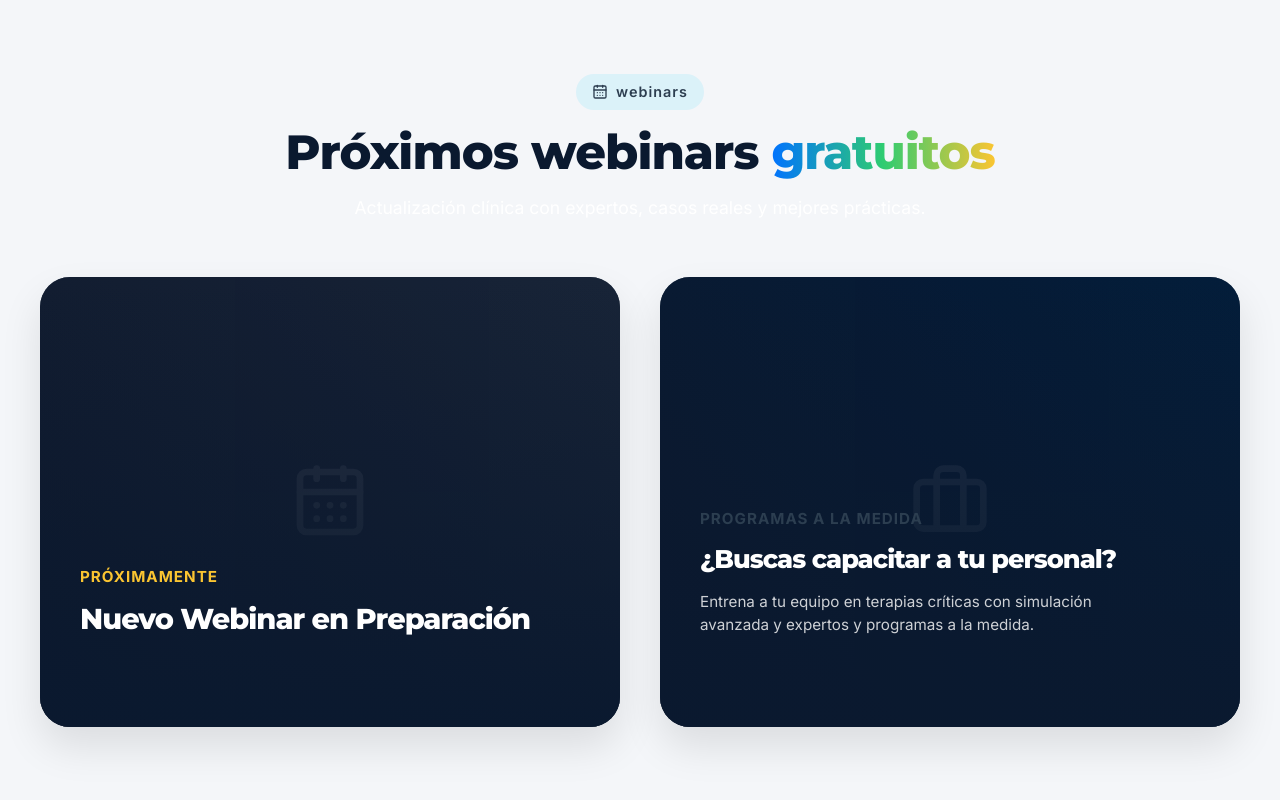
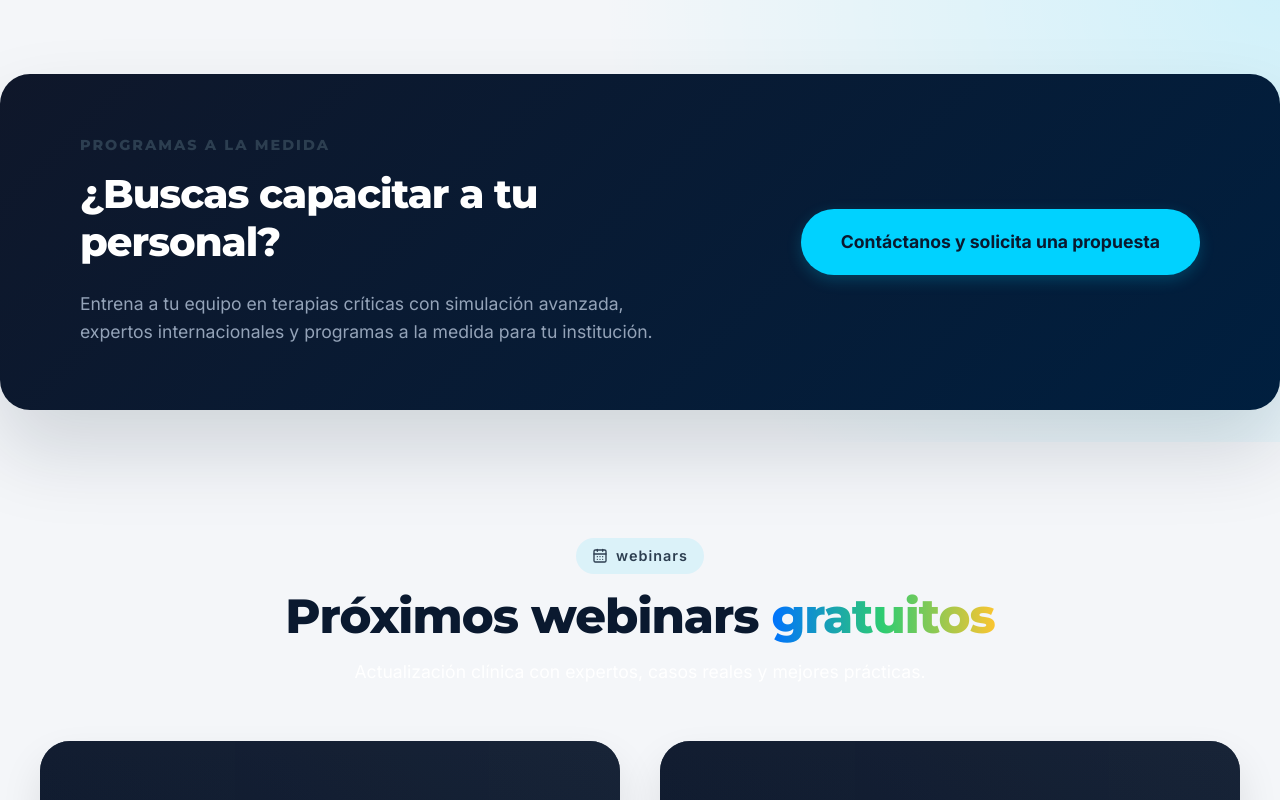
Before and after one commit to REACHSLEGENDA/HCE-WEB, a React (Vite) app: page / in a window 1280 px wide. Shown: the part 6380-7180 px from the top of the page. Built offline with nearby package versions, Linux system fonts and the light colour scheme.

Commit message:
Fix UI bugs, responsive styling in components, update Navbar and Inscripciones wording

```diff
--- a/src/components/Campus.css
+++ b/src/components/Campus.css
@@ -213,12 +213,14 @@
 @media (max-width: 768px) {
   .campus-title-main { font-size: 2.8rem; }
   .m-secondary, .m-tertiary { display: none; }
-  .m-main { width: 100%; left: 0; transform: none; }
+  .m-main { width: 100%; left: 0; top: 0; position: relative; transform: none; height: auto; aspect-ratio: 16/9; }
+  .mockup-stack { height: auto; min-height: 200px; margin-top: 2rem; }
 }
 
 @media (max-width: 480px) {
   .campus-title-main { font-size: 2rem; }
   .campus-features-list { grid-template-columns: 1fr; }
-  .mockup-stack { height: 300px; }
   .campus-futuristic-section { padding: 6rem 0; }
+  .m-main { width: 100%; top: 0; }
+  .mockup-stack { height: auto; }
 }
--- a/src/components/Navbar.css
+++ b/src/components/Navbar.css
@@ -175,6 +175,26 @@
   width: 100%;
   max-width: 1400px;
   margin: auto;
+}
+
+.nav-logo-overlay {
+  display: flex;
+  justify-content: flex-start;
+  align-items: center;
+  margin-bottom: 30px;
+  padding-bottom: 30px;
+  grid-column: 1 / -1; /* Ocupar todo el ancho en computadora */
+  border-bottom: 1px solid rgba(0, 114, 255, 0.1);
+}
+
+.nav-logo-overlay img {
+  max-width: 200px;
+  height: auto;
+  transition: transform 0.3s ease;
+}
+
+.nav-logo-overlay img:hover {
+  transform: translateX(10px);
 }
 
 /* MENU SECTION */
@@ -356,6 +376,16 @@
       z-index: 2147483647 !important;
   }
 
+  .nav-logo-overlay {
+      margin-bottom: 15px;
+      border-bottom: 2px solid #f1f5f9;
+      padding-bottom: 20px;
+  }
+
+  .nav-logo-overlay img {
+      max-width: 150px;
+  }
+
   .nav-overlay.open .nav-grid {
       transform: translateX(0);
   }
--- a/src/components/Navbar.jsx
+++ b/src/components/Navbar.jsx
@@ -60,6 +60,13 @@ const Navbar = () => {
 
         <div className="nav-grid">
 
+          {/* Logo dentro del menú */}
+          <div className="nav-logo-overlay">
+            <Link to="/" onClick={() => toggleNav(false)}>
+              <img src="/assets/componentes/ghghg-scaled.png" alt="HCE Logo" />
+            </Link>
+          </div>
+
           {/* Nosotros */}
           <div className="menu-section">
             <h3>Nosotros</h3>
--- a/src/components/Webinars.css
+++ b/src/components/Webinars.css
@@ -138,3 +138,102 @@
   .webinar-card-title { font-size: 1.4rem; }
   .webinar-card-content { padding: 1.5rem; }
 }
+
+/* B2B Training Banner */
+.b2b-training-banner {
+  background: var(--bg-light);
+  padding: 6rem 0 2rem 0;
+  position: relative;
+}
+
+.b2b-banner-content {
+  background: linear-gradient(135deg, #0f172a, #001f3f);
+  border-radius: 30px;
+  padding: 4rem 5rem;
+  display: flex;
+  align-items: center;
+  justify-content: space-between;
+  gap: 4rem;
+  position: relative;
+  overflow: hidden;
+  box-shadow: 0 40px 80px rgba(10, 25, 47, 0.15);
+}
+
+.b2b-banner-bg {
+  position: absolute;
+  top: 0; right: 0; bottom: 0; left: 0;
+  pointer-events: none;
+  background-image: radial-gradient(circle at 100% 0%, rgba(0, 210, 255, 0.15) 0%, transparent 50%);
+}
+
+.b2b-text-area {
+  flex: 1;
+}
+
+.b2b-tag {
+  color: var(--cyan);
+  font-size: 0.9rem;
+  font-weight: 800;
+  letter-spacing: 2px;
+  margin-bottom: 1rem;
+}
+
+.b2b-title {
+  color: white;
+  font-size: 2.5rem;
+  font-weight: 800;
+  margin-bottom: 1.5rem;
+  line-height: 1.2;
+}
+
+.b2b-desc {
+  color: #94a3b8;
+  font-size: 1.1rem;
+  line-height: 1.6;
+  max-width: 600px;
+}
+
+.b2b-action-area {
+  flex-shrink: 0;
+}
+
+.btn-b2b-banner {
+  background: #00d2ff;
+  color: #0a192f;
+  padding: 1.2rem 2.5rem;
+  border-radius: 60px;
+  font-weight: 800;
+  font-size: 1.1rem;
+  display: inline-block;
+  transition: all 0.3s ease;
+  text-decoration: none;
+  box-shadow: 0 5px 15px rgba(0, 210, 255, 0.2);
+}
+
+.btn-b2b-banner:hover {
+  transform: translateY(-5px);
+  background: #fff;
+  box-shadow: 0 10px 30px rgba(0, 210, 255, 0.4);
+}
+
+@media (max-width: 900px) {
+  .b2b-banner-content {
+    flex-direction: column;
+    text-align: center;
+    padding: 3rem 2rem;
+    gap: 2rem;
+  }
+  .b2b-desc {
+    margin: 0 auto;
+  }
+}
+
+@media (max-width: 768px) {
+  .hide-mobile { display: none; }
+}
+
+@media (max-width: 480px) {
+  .b2b-title { font-size: 1.8rem; }
+  .b2b-training-banner { padding: 4rem 0 1rem 0; }
+  .btn-b2b-banner { font-size: 1rem; width: 100%; text-align: center; }
+}
--- a/src/components/Webinars.jsx
+++ b/src/components/Webinars.jsx
@@ -26,37 +26,29 @@ const WebinarCard = ({ delay }) => {
   );
 };
 
-const B2BTrainingCard = ({ delay }) => {
+const Webinars = () => {
   const { ref, inView } = useInView({ triggerOnce: true, threshold: 0.1 });
+  const { ref: b2bRef, inView: b2bInView } = useInView({ triggerOnce: true, threshold: 0.1 });
 
   return (
-    <div ref={ref} className={`webinar-immersive-card reveal ${inView ? 'active' : ''}`} style={{ transitionDelay: `${delay}s` }}>
-      <div className="webinar-card-bg" style={{ background: 'linear-gradient(45deg, #0f172a, #001f3f)' }}>
-        <Briefcase size={80} style={{ opacity: 0.1, color: 'white' }} />
-      </div>
-      <div className="webinar-card-overlay"></div>
+    <>
+      <section className="b2b-training-banner">
+        <div className="b2b-banner-bg"></div>
+        <div ref={b2bRef} className={`hce-container b2b-banner-content reveal ${b2bInView ? 'active' : ''}`}>
+          <div className="b2b-text-area">
+            <h4 className="b2b-tag">PROGRAMAS A LA MEDIDA</h4>
+            <h2 className="b2b-title">¿Buscas capacitar a tu personal?</h2>
+            <p className="b2b-desc">Entrena a tu equipo en terapias críticas con simulación avanzada, expertos internacionales y programas a la medida para tu institución.</p>
+          </div>
+          <div className="b2b-action-area">
+            <a href="https://wa.me/525659271906" target="_blank" rel="noreferrer" className="btn-b2b-banner">
+              Contáctanos <span className="hide-mobile"> y solicita una propuesta</span>
+            </a>
+          </div>
+        </div>
+      </section>
 
-      <div className="webinar-card-content">
-        <p className="webinar-card-date" style={{ color: 'var(--cyan)' }}>Programas a la medida</p>
-        <h3 className="webinar-card-title" style={{ marginBottom: '1rem', fontSize: '1.6rem' }}>¿Buscas capacitar a tu personal?</h3>
-        <p style={{ color: 'rgba(255, 255, 255, 0.8)', marginBottom: '1.5rem', lineHeight: '1.5', fontSize: '0.95rem', maxWidth: '400px' }}>
-          Entrena a tu equipo en terapias críticas con simulación avanzada y expertos y programas a la medida.
-        </p>
-        <div className="webinar-card-action">
-          <a href="#" className="btn-webinar-card" style={{ background: 'var(--cyan)', color: '#0a192f', fontWeight: '800' }}>
-            Contáctanos y solicita una propuesta personalizada
-          </a>
-        </div>
-      </div>
-    </div>
-  );
-};
-
-const Webinars = () => {
-  const { ref, inView } = useInView({ triggerOnce: true, threshold: 0.1 });
-
-  return (
-    <section className="webinars-immersive-section" id="webinars-grid">
+      <section className="webinars-immersive-section" id="webinars-grid">
       <div className="hce-container">
         <div ref={ref} className={`section-header reveal ${inView ? 'active' : ''}`} style={{ marginBottom: '3.5rem', textAlign: 'center' }}>
           <div style={{ display: 'flex', justifyContent: 'center', marginBottom: '1rem' }}>
@@ -79,9 +71,10 @@ const Webinars = () => {
       </div>
       <div className="webinar-immersive-grid">
         <WebinarCard delay={0.1} />
-        <B2BTrainingCard delay={0.2} />
+        <WebinarCard delay={0.2} />
       </div>
     </section>
+    </>
   );
 };
 
--- a/src/components/paris/ParisNewDesign.jsx
+++ b/src/components/paris/ParisNewDesign.jsx
@@ -277,7 +277,7 @@ const ParisNewDesign = () => {
                         <span className="tag">Perfusionistas</span>
                         <span className="tag">Terapeutas Respiratorios</span>
                     </div>
-                    <div style={{ textAlign: 'center', marginTop: '3rem' }}>
+                    <div style={{ textAlign: 'center', marginTop: '3rem', position: 'relative', zIndex: 3 }}>
                         <Link to="/inscripciones-diploma-paris-ecmo" className="btn btn-primary" style={{ padding: '1.2rem 3rem' }}>Certifícate</Link>
                     </div>
                 </div>
--- a/src/index.css
+++ b/src/index.css
@@ -40,6 +40,8 @@ body {
   background-color: var(--bg-light);
   line-height: 1.6;
   overflow-x: hidden;
+  max-width: 100vw;
+  width: 100%;
 }
 
 h1, h2, h3, h4, h5, h6 {
@@ -47,6 +49,8 @@ h1, h2, h3, h4, h5, h6 {
   font-weight: 800;
   line-height: 1.1;
   letter-spacing: -1px;
+  word-wrap: break-word;
+  overflow-wrap: break-word;
 }
 
 a {
@@ -255,6 +259,10 @@ img, video {
   .section-title { font-size: 2.5rem; }
 }
 @media (max-width: 768px) {
-  .section-title { font-size: 2.2rem; }
-  .hce-container { padding: 0 1.5rem; }
+  .section-title { font-size: 2rem; text-align: center; }
+  .hce-container { padding: 0 1.2rem; }
 }
+@media (max-width: 480px) {
+  .section-title { font-size: 1.7rem; }
+  .hce-container { padding: 0 1rem; }
+}
--- a/src/pages/Inscripciones.css
+++ b/src/pages/Inscripciones.css
@@ -1025,10 +1025,16 @@
 }
 
 @media (max-width: 640px) {
-  .ins-hero { padding: 3.5rem 0 3rem; }
-  .ins-layout { padding-top: 2rem; padding-bottom: 4rem; }
+  .ins-hero { padding: 3.5rem 1rem 3rem; }
+  .ins-layout { padding-top: 2rem; padding-bottom: 4rem; gap: 1.5rem; }
   .ins-section { padding: 1.5rem; }
   .ins-cards { grid-template-columns: 1fr; }
-  .ins-summary { border-radius: 16px; padding: 1.4rem; }
+  .ins-summary { border-radius: 16px; padding: 1.2rem; }
   .ins-step-header { gap: 0.7rem; }
+  .ins-hero-title { font-size: 2.2rem; }
+  .ins-hero-sub { font-size: 0.95rem; padding: 0 1rem; }
+  .ins-result-card { padding: 2.5rem 1.5rem; }
+  .ins-card-body { padding: 1rem; }
+  .reg-form { padding: 1.5rem 1rem; }
+  .ins-extra-card { flex-direction: column; align-items: flex-start; gap: 0.5rem; }
 }
--- a/src/pages/Nursing.css
+++ b/src/pages/Nursing.css
@@ -63,6 +63,7 @@
   line-height: 1.6;
   margin-bottom: 2.5rem;
   max-width: 700px;
+  font-weight: 500;
 }
 
 .n-hero-actions {
@@ -713,9 +714,16 @@
 }
 
 @media (max-width: 768px) {
-  .n-hero-title { font-size: 3rem; }
+  .n-hero-title { font-size: 3rem; text-align: center; }
+  .n-hero-subtitle { text-align: center; }
+  .n-hero-actions { flex-direction: column; width: 100%; gap: 1rem; align-items: center; }
+  .n-btn { width: 100%; justify-content: center; transform: none !important; border-radius: 12px; }
   .n-training-grid { grid-template-columns: 1fr; }
   .n-outcomes-grid { grid-template-columns: 1fr; }
+
+  .nursing-hero-overlay {
+    background: linear-gradient(180deg, rgba(10, 25, 47, 0.98) 0%, rgba(10, 25, 47, 0.85) 60%, rgba(10, 25, 47, 0.95) 100%);
+  }
 }
 
 @media (max-width: 480px) {
```
Also changed, not shown: src/components/Hero.css (+22 -5 lines), src/components/paris/ParisNewDesign.css (+20 -9 lines), src/pages/Inscripciones.jsx (+18 -19 lines).
